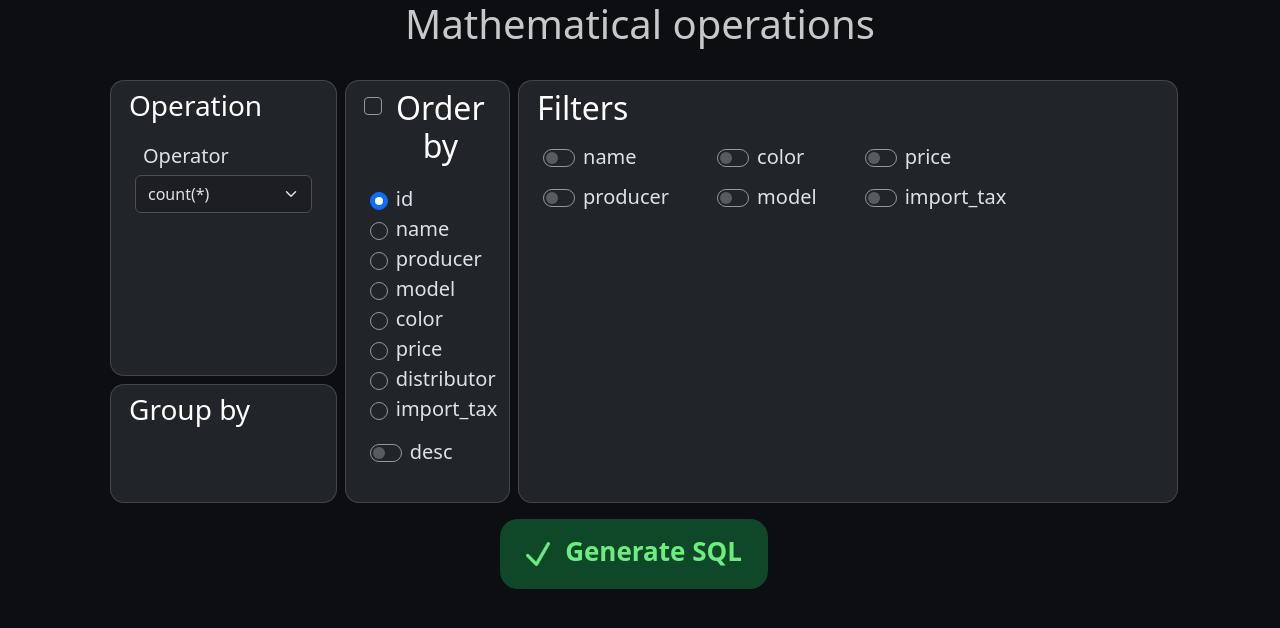
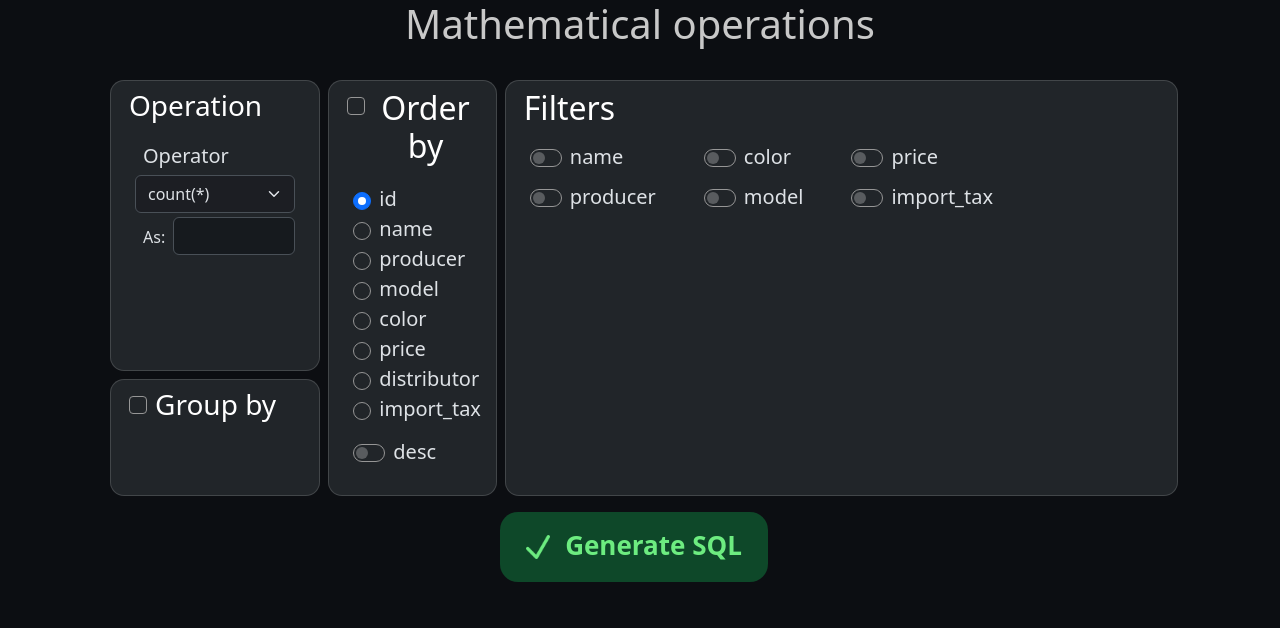
Before and after one commit to Vovka1602/database-app-front, a React (Create React App) app: page /mathops in a window 1280 px wide. Shown: the top 628 px of the page. Built offline with nearby package versions, Linux system fonts and the light colour scheme.

Commit message:
Setup Group by block

```diff
--- a/src/pages/GetInfoPage/GetInfoPage.css
+++ b/src/pages/GetInfoPage/GetInfoPage.css
@@ -3,6 +3,7 @@
     flex-direction: row;
     margin-left: 20px;
     margin-right: 20px;
+    height: 440px;
 }
 
 .control-panel {
@@ -35,7 +36,6 @@
 
 .card {
     border-radius: 14px;
-    padding-bottom: 16px;
 }
 
 .select-card {
--- a/src/pages/MathOperationsPage/MathOperationsPage.css
+++ b/src/pages/MathOperationsPage/MathOperationsPage.css
@@ -1,5 +1,5 @@
 .card-column {
-    width: 22%;
+    width: 20%;
 }
 
 .operation-card {
@@ -8,5 +8,5 @@
 
 .groupby-card {
     margin-top: 8px;
-    height: calc(30% - 8px);
+    height: calc(408px - 70%);
 }
--- a/src/pages/MathOperationsPage/MathOperationsPage.js
+++ b/src/pages/MathOperationsPage/MathOperationsPage.js
@@ -26,6 +26,9 @@ const MathOperationsPage = () => {
     const [operand, setOperand] = useState("products.name");
     const [asValue, setAsValue] = useState("");
     const [operation, setOperation] = useState("count(*)");
+
+    const [includeGroupby, setIncludeGroupby] = useState(false);
+    const [groupbyItem, setGroupbyItem] = useState("products.name");
 
     const [includeOrderby, setIncludeOrderby] = useState(false);
     const [orderbyItem, setOrderbyItem] = useState("products.id");
@@ -234,13 +237,20 @@ const MathOperationsPage = () => {
         importtaxFilterMax, importtaxFilterMaxValue.length, importtaxFilterMin, importtaxFilterMinValue.length]);
 
     useEffect(() => { // Створення SQL-запиту
-        let sql = "SELECT " + operation;
+        let sql = "SELECT ";
+        if (includeGroupby === true) {
+            sql += groupbyItem + ", ";
+        }
+        sql += operation;
         if (asValue.length > 0) {
             sql += " AS " + asValue;
         }
         sql += " FROM products, distributors, import";
         if (whereBlock.length > 0) {
             sql += " WHERE (" + whereBlock + ")";
+        }
+        if (includeGroupby === true) {
+            sql += " GROUP BY " + groupbyItem;
         }
         if (includeOrderby === true) {
             sql += " ORDER BY " + orderbyBlock;
@@ -275,6 +285,18 @@ const MathOperationsPage = () => {
     }
     const asValueInputChange = (e) => {
         setAsValue(e.target.value);
+    }
+
+    const includeGroupbyCheckboxChange = (e) => {
+        setGroupbyItem("products.name");
+        if (e.target.checked) {
+            setIncludeGroupby(true);
+        } else {
+            setIncludeGroupby(false);
+        }
+    }
+    const groupbyItemSelectChange = (e) => {
+        setGroupbyItem(e.target.value);
     }
 
     const includeOrderbyCheckboxChange = (e) => {
@@ -550,17 +572,31 @@ const MathOperationsPage = () => {
                                             <option value="import.import_tax">import_tax</option>
                                         </select>
                                     </div>
-                                    <div className='control-panel-elem mt-2'>
-                                        <label className='px-2 mt-2'>As:</label>
-                                        <input className='form-control' onChange={asValueInputChange}/>
-                                    </div>
                                 </div>
                             ) : (<></>)}
+                            <div className='control-panel-elem mt-1 mb-2'>
+                                <label className='px-2 mt-2'>As:</label>
+                                <input className='form-control' onChange={asValueInputChange} />
+                            </div>
                         </div>
                     </div>
                     <div className='card groupby-card px-1'>
                         <div className='control-panel-label'>
+                            <input className='form-check-input px-2 py-2 mt-2 me-2' type='checkbox' onChange={includeGroupbyCheckboxChange} />
                             <h3>Group by</h3>
+                        </div>
+                        <div className='control-panel'>
+                            {includeGroupby ? (
+                                <select className='form-select' value={groupbyItem} onChange={groupbyItemSelectChange}>
+                                    <option value="products.name">name</option>
+                                    <option value="products.producer">producer</option>
+                                    <option value="products.model">model</option>
+                                    <option value="products.color">color</option>
+                                    <option value="products.price">price</option>
+                                    <option value="distributors.distributor">distributor</option>
+                                    <option value="import.import_tax">import_tax</option>
+                                </select>
+                            ) : (<></>)}
                         </div>
                     </div>
                 </div>
```
